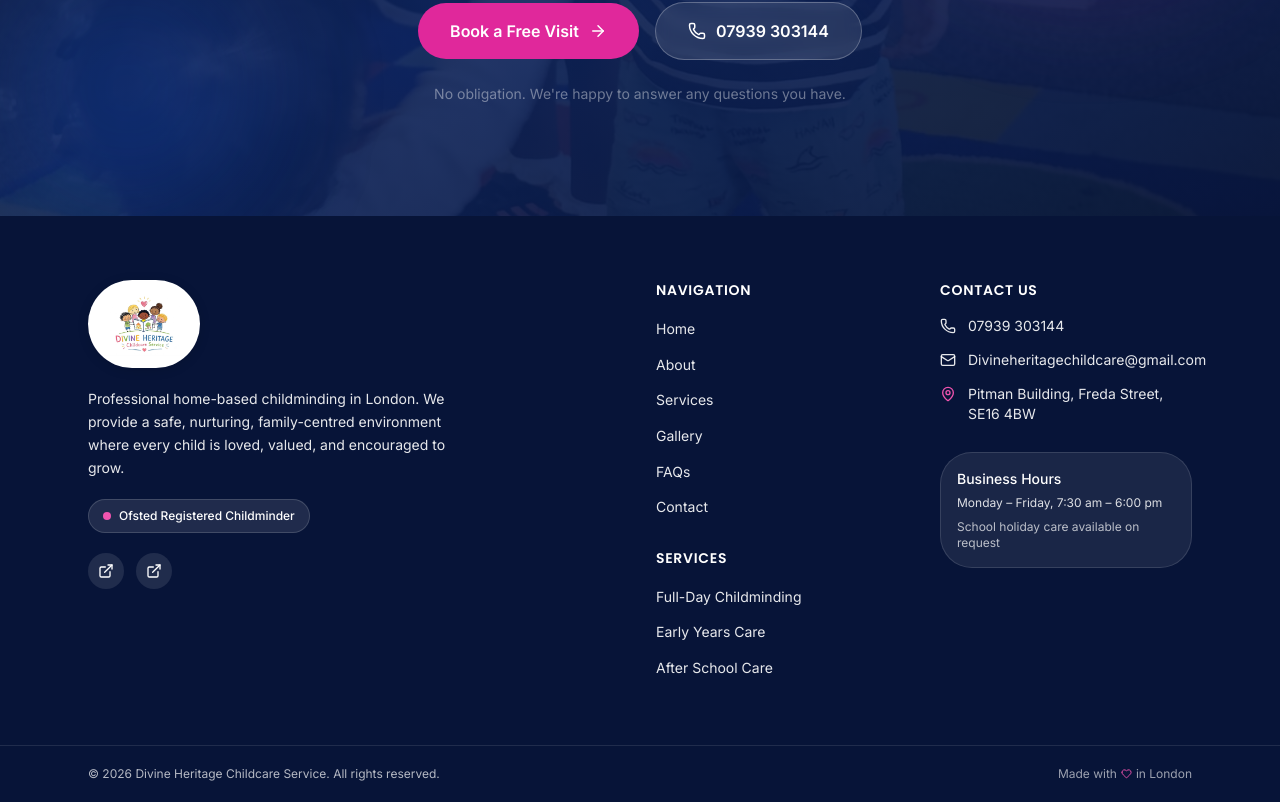
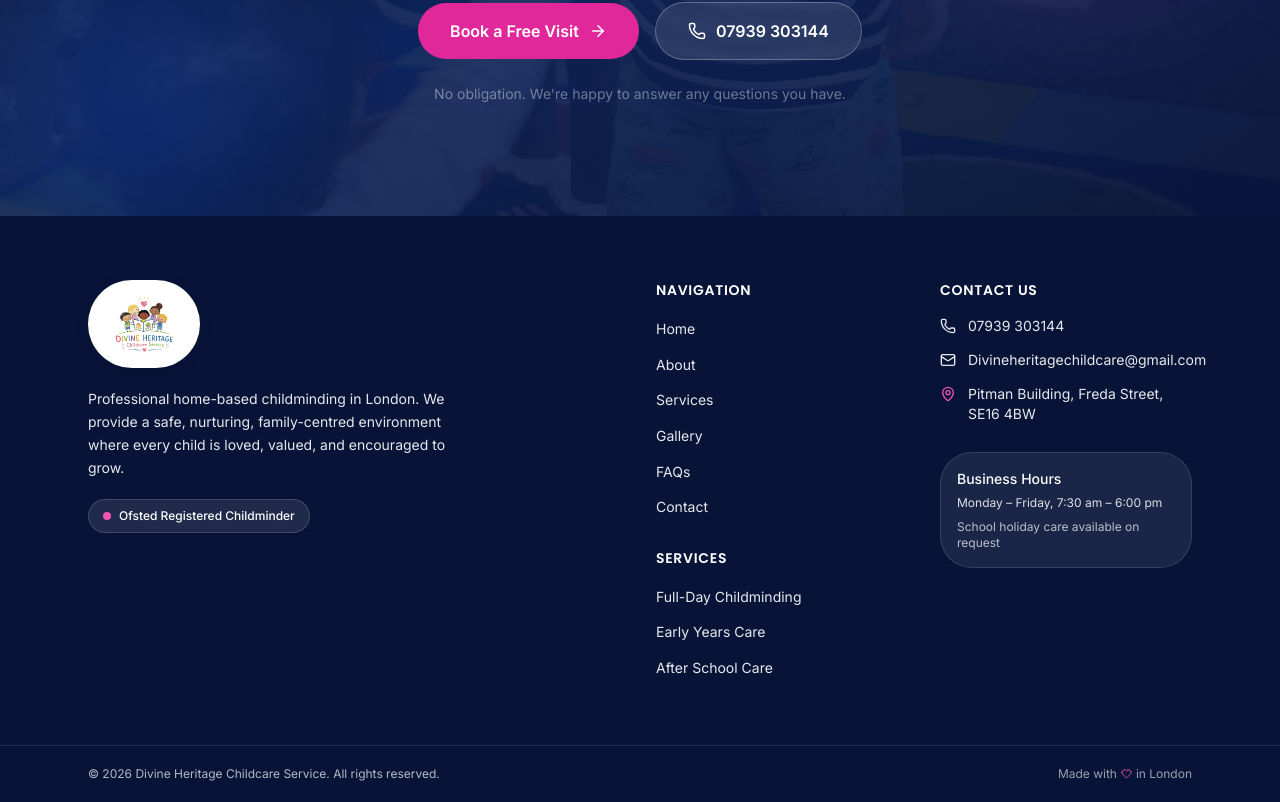
Before and after one commit to Preymaki/divine-heritage, a React (Vite) app: page / in a window 1280 px wide. Shown: the part 8651-9453 px from the top of the page. Built offline with nearby package versions, Linux system fonts and the light colour scheme; no server answers; the database is empty.

Commit message:
feat: remove Facebook and Instagram social links from footer

```diff
--- a/src/components/layout/Footer.tsx
+++ b/src/components/layout/Footer.tsx
@@ -1,5 +1,5 @@
 import { Link } from 'react-router-dom'
-import { Phone, Mail, MapPin, Heart, ExternalLink } from 'lucide-react'
+import { Phone, Mail, MapPin, Heart } from 'lucide-react'
 import { SITE, NAV_LINKS } from '@constants/site'
 import { useContactSettings } from '@hooks/useContactSettings'
 
@@ -47,27 +47,7 @@ export default function Footer() {
               </span>
             </div>
 
-            {/* Social links */}
-            <div className="flex items-center gap-3 mt-5">
-              <a
-                href={contact.social.facebook}
-                target="_blank"
-                rel="noopener noreferrer"
-                className="w-9 h-9 rounded-xl bg-white/10 hover:bg-[var(--color-primary-500)] flex items-center justify-center transition-all duration-200 hover:scale-110"
-                aria-label="Divine Heritage on Facebook"
-              >
-                <ExternalLink size={16} />
-              </a>
-              <a
-                href={contact.social.instagram}
-                target="_blank"
-                rel="noopener noreferrer"
-                className="w-9 h-9 rounded-xl bg-white/10 hover:bg-[var(--color-primary-500)] flex items-center justify-center transition-all duration-200 hover:scale-110"
-                aria-label="Divine Heritage on Instagram"
-              >
-                <ExternalLink size={16} />
-              </a>
-            </div>
+
           </div>
 
           {/* Navigation column */}
```
